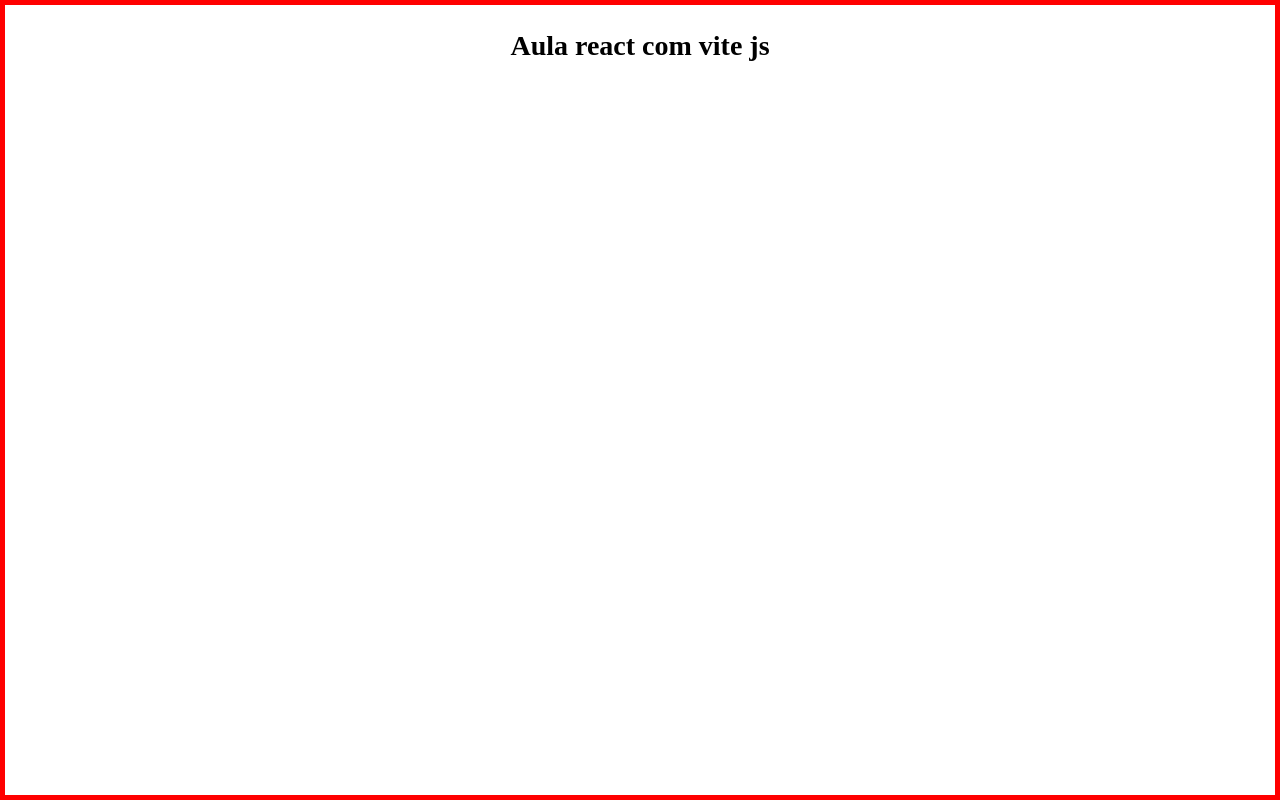
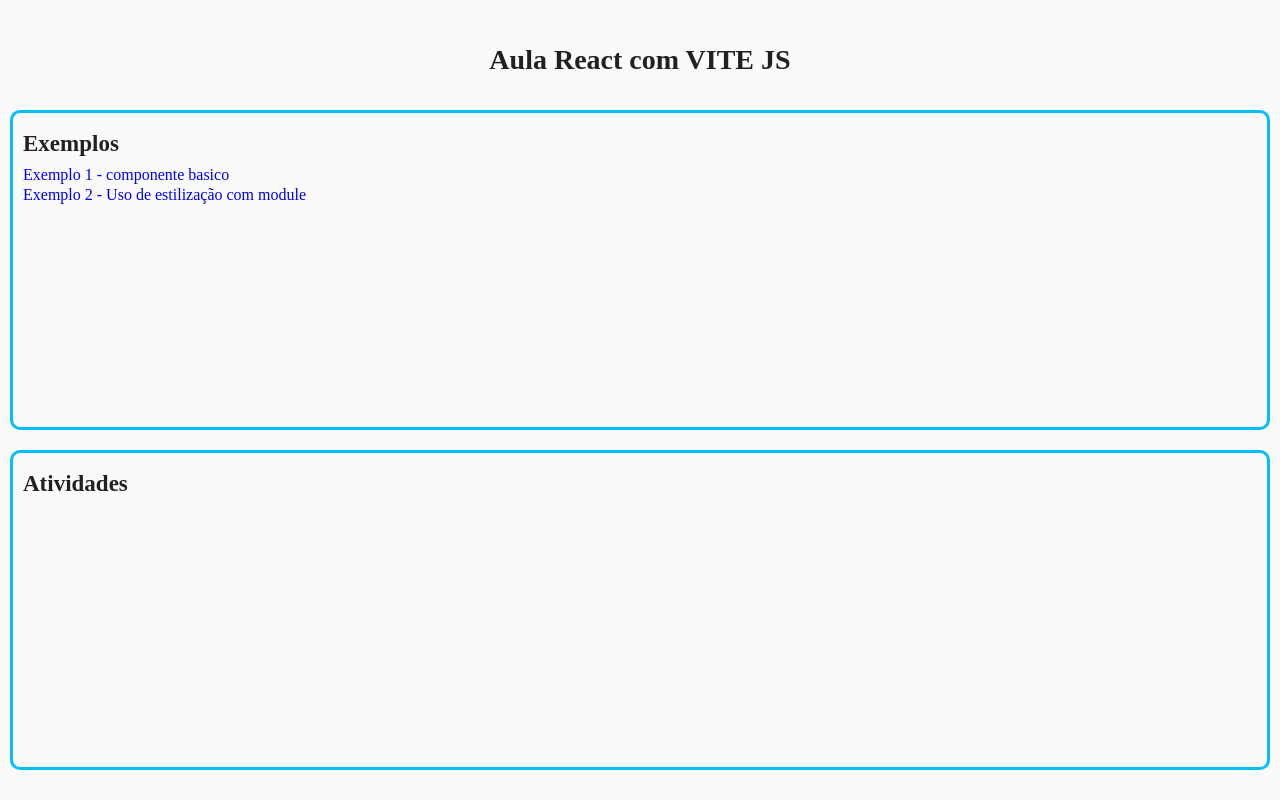
Before and after one commit to Plantikow/introducao-vitejs, a React (Vite) app: page / in a window 1280 px wide. Built offline with nearby package versions, Linux system fonts and the light colour scheme.

Commit message:
aula dia 17

```diff
--- a/src/estilizacao/globals.css
+++ b/src/estilizacao/globals.css
@@ -1,45 +1,124 @@
-body {
+#root {
+  background-color: #fafafa;
+  color: #212121;
+  /* margin: 10px; */
+  padding: 1rem;
   display: flex;
   flex-direction: column;
   align-items: center;
   /* justify-content: center; */
   /* place-items: center; */
-  padding: 10px;
-  min-width: 320px;
+  min-width: 32rem;
   min-height: 100vh;
-  border: 5px solid red;
+  /* border: 1px solid red; */
+  /* box-sizing: border-box; */
+}
+
+html {
+  /* Adiciona um efeito de rolagem suave quando links internos são clicados */
+  scroll-behavior: smooth;
+  /* Define o tamanho da fonte base como 10px (para facilitar o uso de rem) */
+  font-size: 62.5%;
+  /* Garante que o elemento html não seja maior que a largura da viewport */
+  max-width: 100vw;
+}
+
+* {
+  /* Altera o modelo de caixa para incluir padding e border na largura e altura de um elemento */
   box-sizing: border-box;
+  padding: 0;
+  margin: 0;
 }
 
 h1 {
-  font-size: 28px;
+  font-size: 2.8rem;
   font-weight: bold;
   line-height: 1.1;
-  margin: 16px 0;
+  margin: 1.5rem 0;
 }
 
 h2 {
-  font-size: 23px;
+  font-size: 2.3rem;
   font-weight: bold;
   line-height: 1.1;
-  margin: 10px 0;
+  margin: 0.8rem 0;
 }
 
 h3 {
-  font-size: 19px;
+  font-size: 1.9rem;
   font-weight: bold;
   line-height: 1.1;
-  margin: 6px 0;
+  margin: 0.4rem 0;
 }
 
 label {
-  font-size: 18px;
+  font-size: 1.8rem;
 }
 
 p {
-  font-size: 16px;
+  font-size: 1.6rem;
 }
 
 small {
-  font-size: 13px;
+  font-size: 1.3rem;
 }
+
+a {
+  text-decoration: none;
+  font-size: 1.6rem;
+  line-height: 1.3;
+}
+
+/* Estilo para Inputs, Selects e Textareas */
+input, select, textarea {
+  width: 100%;
+  padding: 10px;
+  margin: 8px 0;
+  border: 1px solid #ccc;
+  border-radius: 4px;
+  box-sizing: border-box; /* Garante que o padding não quebre o layout */
+}
+
+/* Botões */
+button {
+  background-color: #646cff;
+  color: white;
+  padding: 10px 20px;
+  border: none;
+  border-radius: 8px;
+  cursor: pointer;
+  transition: filter 0.2s;
+}
+
+button:hover {
+  filter: brightness(0.9);
+}
+
+/* Tabelas Responsivas */
+table {
+  width: 100%;
+  border-collapse: collapse;
+  margin: 20px 0;
+}
+
+th, td {
+  border: 1px solid #ddd;
+  padding: 12px;
+  text-align: left;
+}
+
+th {
+  background-color: #f4f4f4;
+}
+
+@media screen and (max-width: 960px) {
+  html {
+    font-size: 50%;
+  }
+}
+
+@media screen and (max-width: 600px) {
+  html {
+    font-size: 37.2%;
+  }
+}
--- a/src/pages/exemplos/ex-02/index.jsx
+++ b/src/pages/exemplos/ex-02/index.jsx
@@ -1,4 +1,4 @@
-import './index.module.css'
+import styles from './index.module.css';
 
 function Exemplo02() {
   return (
--- a/src/pages/home/index.jsx
+++ b/src/pages/home/index.jsx
@@ -1,8 +1,21 @@
+import { Link } from "react-router";
+
+import styles from './index.module.css';
+
 function Home() {
-    return(
-        <>
-            <h1>Aula react com vite js</h1>
-        </>
+    return (
+        <div className={styles.container}>
+            <h1>Aula React com VITE JS</h1>
+            <div className={styles.containerItens}>
+                <h2>Exemplos</h2>
+
+                <Link to="/exemplo/1">Exemplo 1 - componente basico</Link>
+                <Link to="/exemplo/2">Exemplo 2 - Uso de estilização com module</Link>
+            </div>
+            <div className={styles.containerItens}>
+                <h2>Atividades</h2>
+            </div>
+        </div>
     )
 }
 
--- a/src/pages/home/index.module.css
+++ b/src/pages/home/index.module.css
@@ -0,0 +1,22 @@
+.container {
+    display: flex;
+    flex: 1;
+    flex-direction: column;
+    align-items: center;
+    justify-content: space-evenly;
+    /* border: 5px solid #00ff00;  */
+    width: 100%;
+    max-width: 1440px;
+    height: 97vh;
+}
+
+.containerItens {
+    display: flex;
+    flex-direction: column;
+    border: 0.3rem solid deepskyblue;
+    height: 40vh;
+    width: 100%;
+    border-radius: 1rem;
+    padding: 1rem;
+    overflow-y: auto;
+}
```
